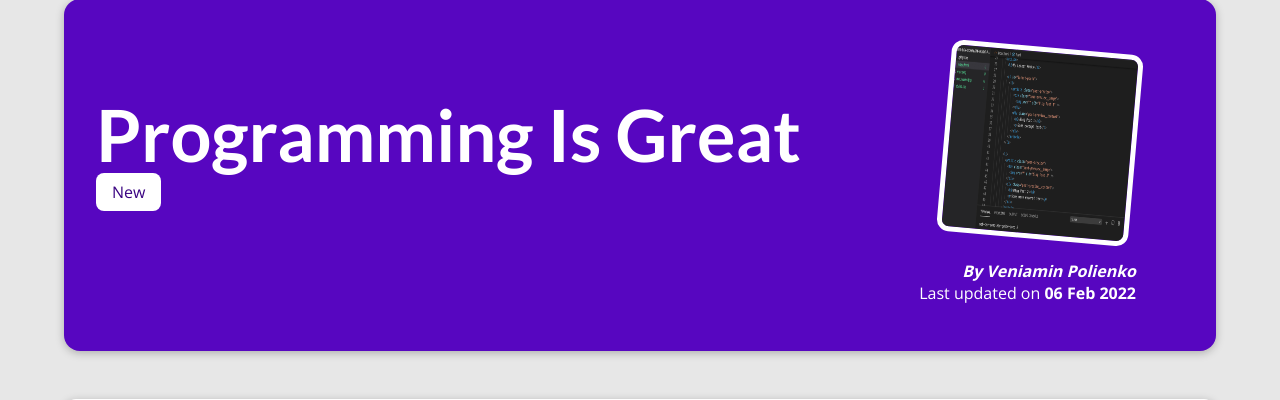
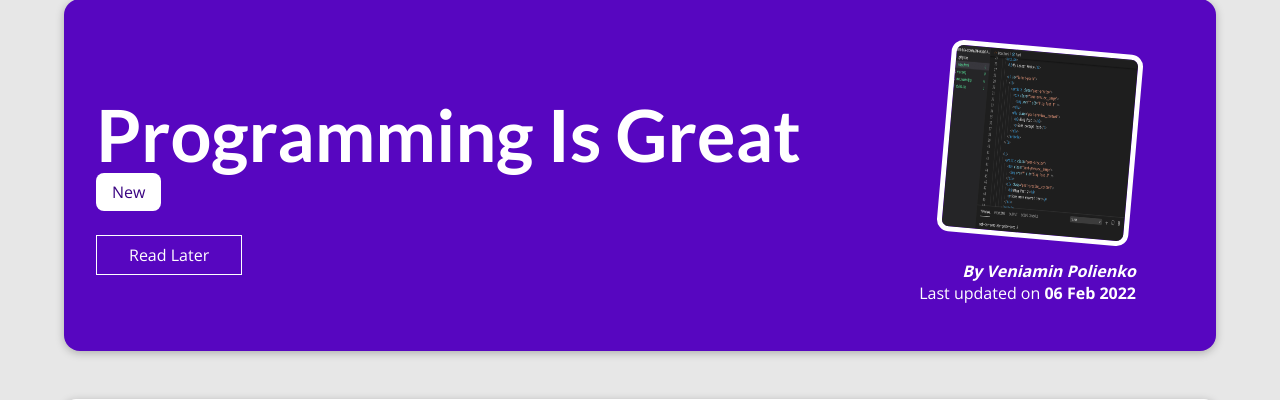
Before and after one commit to Kasaklalita/my-site, a Django app: a page that uses blog/templates/blog/post-detail.html in a window 1280 px wide. Shown: the part 129-529 px from the top of the page. Run offline with Django 4.2, Linux system fonts and the light colour scheme; data comes from the database, SQL or seed files in the repository.

Commit message:
added the read later page & styling

```diff
--- a/blog/static/blog/post-detail.css
+++ b/blog/static/blog/post-detail.css
@@ -55,6 +55,25 @@ body {
 
 #summary time {
   font-weight: bold;
+}
+
+#read-later {
+  margin: 2rem 0;
+}
+
+#read-later button {
+  background-color: transparent;
+  border: 1px solid white;
+  padding: 0.5rem 2rem;
+  font: inherit;
+  color: white;
+  cursor: pointer;
+}
+
+#read-later button:hover,
+#read-later button:active {
+  background-color: white;
+  color: #390281;
 }
 
 main {
--- a/blog/templates/blog/post-detail.html
+++ b/blog/templates/blog/post-detail.html
@@ -23,6 +23,13 @@
       {% for tag in post_tags %}
         <span class = "tag">{{ tag.caption }}</span>
       {% endfor %}
+    </div>
+    <div id="read-later">
+      {% csrf_token %}
+      <form action="{% url 'read-later' %}" method="post">
+        <input type="hidden" name="" value="{{ post.id }}" name="post_id">
+        <button>Read Later</button>
+      </form>
     </div>
     <article>
       <img src="{{ post.image.url }}" alt="{{ post.title }}">
--- a/blog/urls.py
+++ b/blog/urls.py
@@ -4,5 +4,6 @@ from . import views
 urlpatterns = [
     path("", views.StartingPageView.as_view(), name = "starting-page"),
     path("posts", views.AllPostsView.as_view(), name = "posts-page"),
-    path("posts/<slug:slug>", views.SinglePostView.as_view(), name = "post-detail-page")
+    path("posts/<slug:slug>", views.SinglePostView.as_view(), name = "post-detail-page"),
+    path("read-later", views.ReadLaterView.as_view(), name = "read-later")
 ]
--- a/blog/views.py
+++ b/blog/views.py
@@ -54,6 +54,10 @@ class SinglePostView(View):
         }
         return render(request, "blog/post-detail.html", context)
 
+class ReadLaterView(View):
+    def post(self, request):
+        pas
+
 def starting_page(request):
     latest_posts = Post.objects.all().order_by("-date")[:3]
     # sorted_posts = sorted(all_posts, key = get_date)
```
